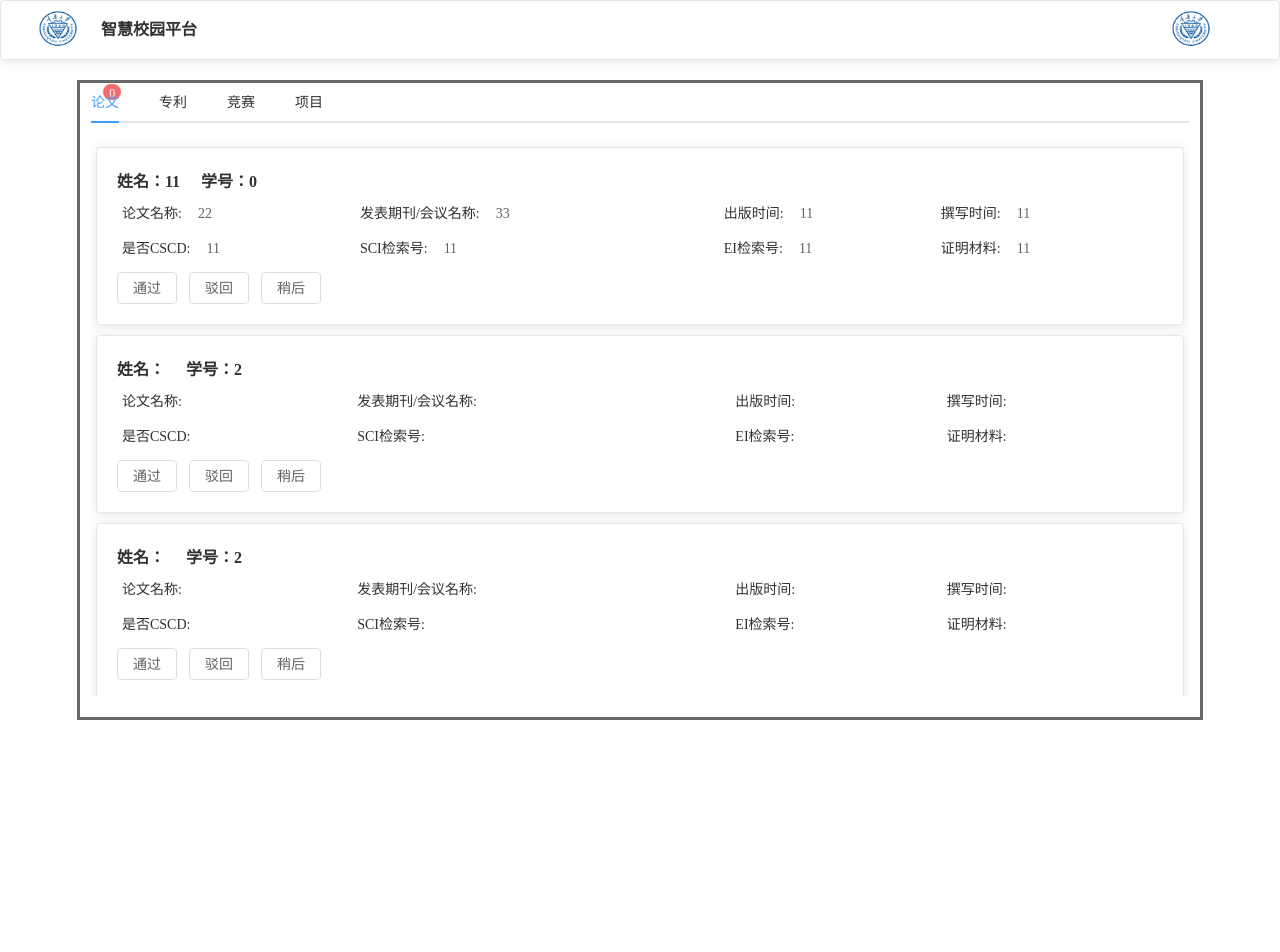
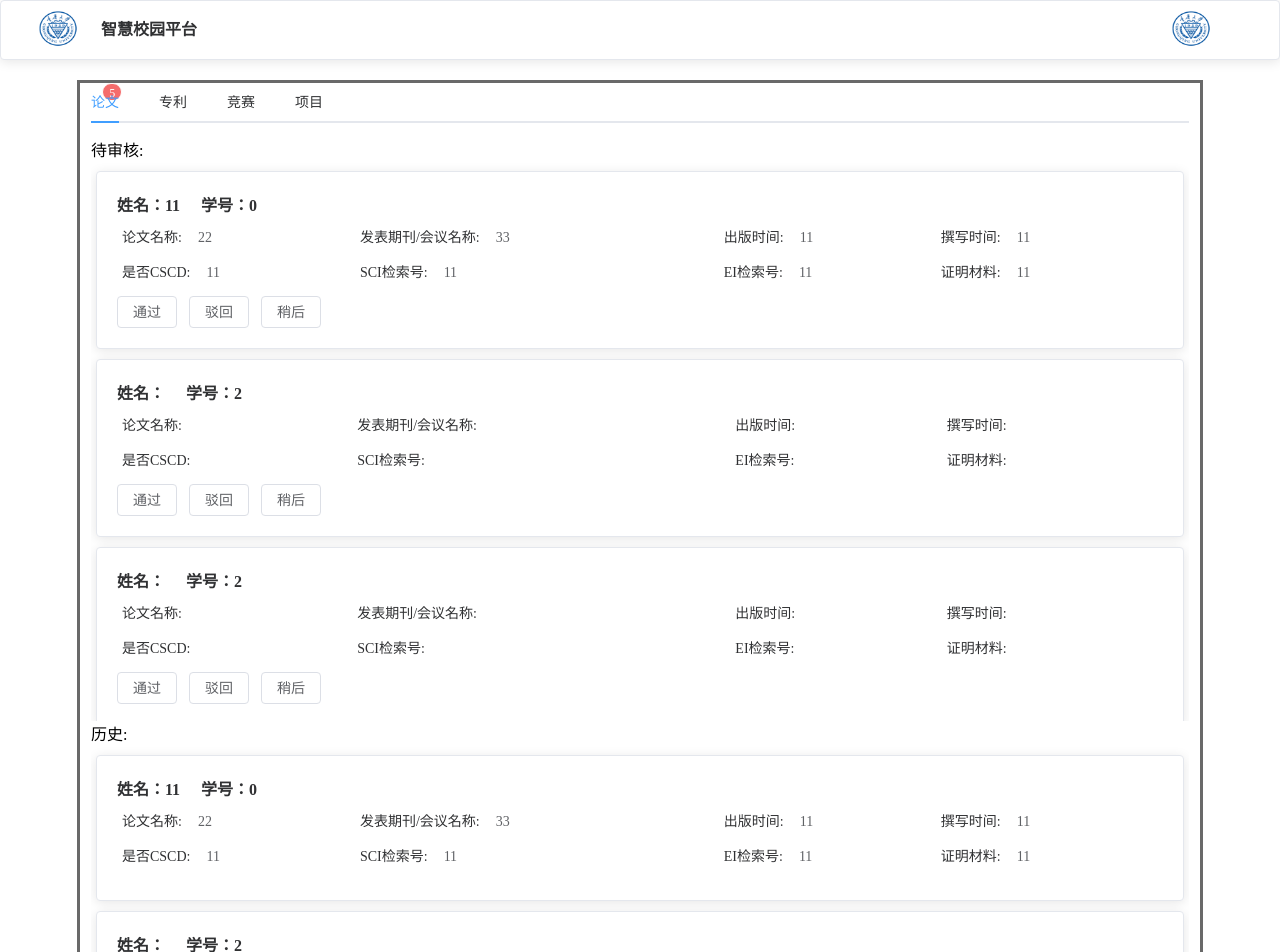
Before and after one commit to fanasd270/vue_m, a Vue app in the folder vue/: page /teaLayout/gCAudit in a window 1280 px wide. Shown: the top 952 px of the page. Before the commit the page ends 800 px from the top, so only its background shows below. Built offline with nearby package versions, Linux system fonts and the light colour scheme; some icons are missing.

Commit message:
2/20/0:56

```diff
--- a/vue/src/views/gCAudit.vue
+++ b/vue/src/views/gCAudit.vue
@@ -1,10 +1,11 @@
 <template>
 <div style="padding: 0 6% 0 6%">
   <div style="border: dimgray solid; margin-top: 20px; height: 100%; position: relative">
-    <el-badge :value="toDoPaperNum" :max="99" v-show="numShow" style="position: absolute; left:2%"></el-badge>
+    <el-badge :value="toDoNum[0]" :max="99" v-show="numShow[0]" style="position: absolute; left:2%"></el-badge>
     <el-tabs v-model="activeName" @tab-click="handleClick" style="margin:0 1% 0 1%">
 
       <el-tab-pane label="论文" name="first">
+        <div>待审核:</div>
         <el-scrollbar height="70vh">
           <div v-for="(m,index) in paperToDo">
             <transition name="el-fade-in-linear">
@@ -29,6 +30,31 @@
           </div>
         </el-scrollbar>
 
+<!--        历史-->
+        <div>历史:</div>
+        <el-scrollbar height="70vh">
+          <div v-for="(m,index) in paperDid">
+            <transition name="el-fade-in-linear">
+              <el-card class="box-card" style="margin: 10px 5px 0 5px" v-if="toDoShow[index]">
+                <span style="font-weight: bold; margin-right: 2%">姓名：{{paperDid[index].paper_stuname}}</span>
+                <span style="font-weight: bold;">学号：{{paperDid[index].paper_stuno}}</span>
+                <el-descriptions style="padding: 10px 5px 0 5px" :column=4>
+                  <el-descriptions-item label="论文名称:">{{paperDid[index].paper_name}}</el-descriptions-item>
+                  <el-descriptions-item label="发表期刊/会议名称:">{{paperDid[index].paper_periodical}}</el-descriptions-item>
+                  <el-descriptions-item label="出版时间:">{{paperDid[index].paper_publicationTime}}</el-descriptions-item>
+                  <el-descriptions-item label="撰写时间:">{{paperDid[index].paper_year}}</el-descriptions-item>
+                  <el-descriptions-item label="是否CSCD:">{{paperDid[index].paper_iscscd}}</el-descriptions-item>
+                  <el-descriptions-item label="SCI检索号:">{{paperDid[index].paper_sciSearchNumber}}</el-descriptions-item>
+                  <el-descriptions-item label="EI检索号:">{{paperDid[index].paper_eiSearchNumber}}</el-descriptions-item>
+                  <el-descriptions-item label="证明材料:">{{paperDid[index].paper_supporting_materials}}</el-descriptions-item>
+                </el-descriptions>
+<!--                <el-button @click="passPaper(index)">通过</el-button>-->
+<!--                <el-button @click="rejectPaper(index)">驳回</el-button>-->
+<!--                <el-button @click="waitPaper(index)">稍后</el-button>-->
+              </el-card>
+            </transition>
+          </div>
+        </el-scrollbar>
       </el-tab-pane>
 
       <el-tab-pane label="专利" name="second">
@@ -46,6 +72,8 @@
 </template>
 
 <script>
+import request from "@/utils/request";
+
 export default {
   name: "gCAudit",
   data(){
@@ -53,7 +81,7 @@ export default {
       activeName: 'first',
       numShow:[false, false, false, false],
       toDoShow:[true, true, true, true, true],
-      toDoPaperNum:0,
+      toDoNum:[0, 0, 0, 0],
       paperToDo:[
         {
           paper_no: 0,
@@ -126,14 +154,83 @@ export default {
           paper_status:"0",
         },
       ],
-      did:[
-
+      paperDid:[
+        {
+          paper_no: 0,
+          paper_stuno: 0,
+          paper_stuname: "11",
+          paper_name: "22",
+          paper_periodical: "33",
+          paper_publicationTime: "11",
+          paper_iscscd: "11",
+          paper_sciSearchNumber: "11",
+          paper_eiSearchNumber: "11",
+          paper_year: "11",
+          paper_supporting_materials: "11",
+          paper_status:"0",
+        },
+        {
+          paper_no: 0,
+          paper_stuno: 2,
+          paper_stuname: "",
+          paper_name: "",
+          paper_periodical: "",
+          paper_publicationTime: "",
+          paper_iscscd: "",
+          paper_sciSearchNumber: "",
+          paper_eiSearchNumber: "",
+          paper_year: "",
+          paper_supporting_materials: "",
+          paper_status:"0",
+        },
+        {
+          paper_no: 0,
+          paper_stuno: 2,
+          paper_stuname: "",
+          paper_name: "",
+          paper_periodical: "",
+          paper_publicationTime: "",
+          paper_iscscd: "",
+          paper_sciSearchNumber: "",
+          paper_eiSearchNumber: "",
+          paper_year: "",
+          paper_supporting_materials: "",
+          paper_status:"0",
+        },
+        {
+          paper_no: 0,
+          paper_stuno: 2,
+          paper_stuname: "",
+          paper_name: "",
+          paper_periodical: "",
+          paper_publicationTime: "",
+          paper_iscscd: "",
+          paper_sciSearchNumber: "",
+          paper_eiSearchNumber: "",
+          paper_year: "",
+          paper_supporting_materials: "",
+          paper_status:"0",
+        },
+        {
+          paper_no: 0,
+          paper_stuno: 2,
+          paper_stuname: "",
+          paper_name: "",
+          paper_periodical: "",
+          paper_publicationTime: "",
+          paper_iscscd: "",
+          paper_sciSearchNumber: "",
+          paper_eiSearchNumber: "",
+          paper_year: "",
+          paper_supporting_materials: "",
+          paper_status:"0",
+        },
       ],
     }
   },
 
   created() {
-
+    this.numCount();
   },
 
   methods:{
@@ -143,20 +240,56 @@ export default {
     passPaper(index){
       this.toDoShow[index]=false
       delete this.paperToDo[index]
-      this.toDoPaperNum--
+      if(this.toDoNum[0]-1===0){
+        this.numShow[0]=false
+      } else {
+        this.toDoNum[0]--
+      }
+      // this.audit(1)
     },
     rejectPaper(index){
       this.toDoShow[index]=false
       delete this.paperToDo[index]
-      this.toDoPaperNum--
+      if(this.toDoNum[0]-1===0){
+        this.numShow[0]=false
+      } else {
+        this.toDoNum[0]--
+      }
+      // this.audit(2)
     },
     waitPaper(index){
       this.toDoShow[index]=false
-      this.toDoPaperNum--
+      if(this.toDoNum[0]-1===0){
+        this.numShow[0]=false
+      } else {
+        this.toDoNum[0]--
+      }
     },
 
     numCount(){
-      this.toDoPaperNum=this.paperToDo.length
+      this.toDoNum[0]=this.paperToDo.length
+      // this.toDoNum[1]=this.paperToDo.length
+      // this.toDoNum[2]=this.paperToDo.length
+      // this.toDoNum[3]=this.paperToDo.length
+      for(let i=0; i<4; i++){
+        if(this.toDoNum[i]===0){
+          this.numShow[i]=false
+        }
+        else {
+          this.numShow[i]=true
+        }
+      }
+    },
+    getData(){
+      let user=JSON.parse(sessionStorage.getItem('user'))
+      request.post('',user).then(res=>{
+
+      })
+    },
+    audit(sta){
+      request.post('',sta).then(res=>{
+
+      })
     },
 
   },
--- a/vue/src/views/stuAward.vue
+++ b/vue/src/views/stuAward.vue
@@ -71,6 +71,29 @@
             </el-form-item>
           </el-form>
           <div style="height: 100px"></div>
+
+        <div>历史:</div>
+        <el-scrollbar height="70vh">
+          <div v-for="(m,index) in paperDid">
+            <transition name="el-fade-in-linear">
+              <el-card class="box-card" style="margin: 10px 5px 0 5px" v-if="toDoShow[index]">
+                <el-descriptions style="padding: 10px 5px 0 5px" :column=4>
+                  <el-descriptions-item label="论文名称:">{{paperDid[index].paper_name}}</el-descriptions-item>
+                  <el-descriptions-item label="发表期刊/会议名称:">{{paperDid[index].paper_periodical}}</el-descriptions-item>
+                  <el-descriptions-item label="出版时间:">{{paperDid[index].paper_publicationTime}}</el-descriptions-item>
+                  <el-descriptions-item label="撰写时间:">{{paperDid[index].paper_year}}</el-descriptions-item>
+                  <el-descriptions-item label="是否CSCD:">{{paperDid[index].paper_iscscd}}</el-descriptions-item>
+                  <el-descriptions-item label="SCI检索号:">{{paperDid[index].paper_sciSearchNumber}}</el-descriptions-item>
+                  <el-descriptions-item label="EI检索号:">{{paperDid[index].paper_eiSearchNumber}}</el-descriptions-item>
+                  <el-descriptions-item label="证明材料:">{{paperDid[index].paper_supporting_materials}}</el-descriptions-item>
+                </el-descriptions>
+                <!--                <el-button @click="passPaper(index)">通过</el-button>-->
+                <!--                <el-button @click="rejectPaper(index)">驳回</el-button>-->
+                <!--                <el-button @click="waitPaper(index)">稍后</el-button>-->
+              </el-card>
+            </transition>
+          </div>
+        </el-scrollbar>
       </el-tab-pane>
       <el-tab-pane label="专利" name="second">
 
@@ -111,7 +134,24 @@ export default {
         paper_supporting_materials: "zzz",
         paper_status:"0",
       },
-      activeName: 'first'
+      activeName: 'first',
+      paperDid:[
+        {
+          paper_no: 0,
+          paper_stuno: 0,
+          paper_stuname: "",
+          paper_name: "",
+          paper_periodical: "",
+          paper_publicationTime: "",
+          paper_iscscd: "",
+          paper_sciSearchNumber: "",
+          paper_eiSearchNumber: "",
+          paper_year: "",
+          paper_supporting_materials: "zzz",
+          paper_status:"0",
+        },
+      ],
+      toDoShow:[true],
     }
   },
   methods:{
```
